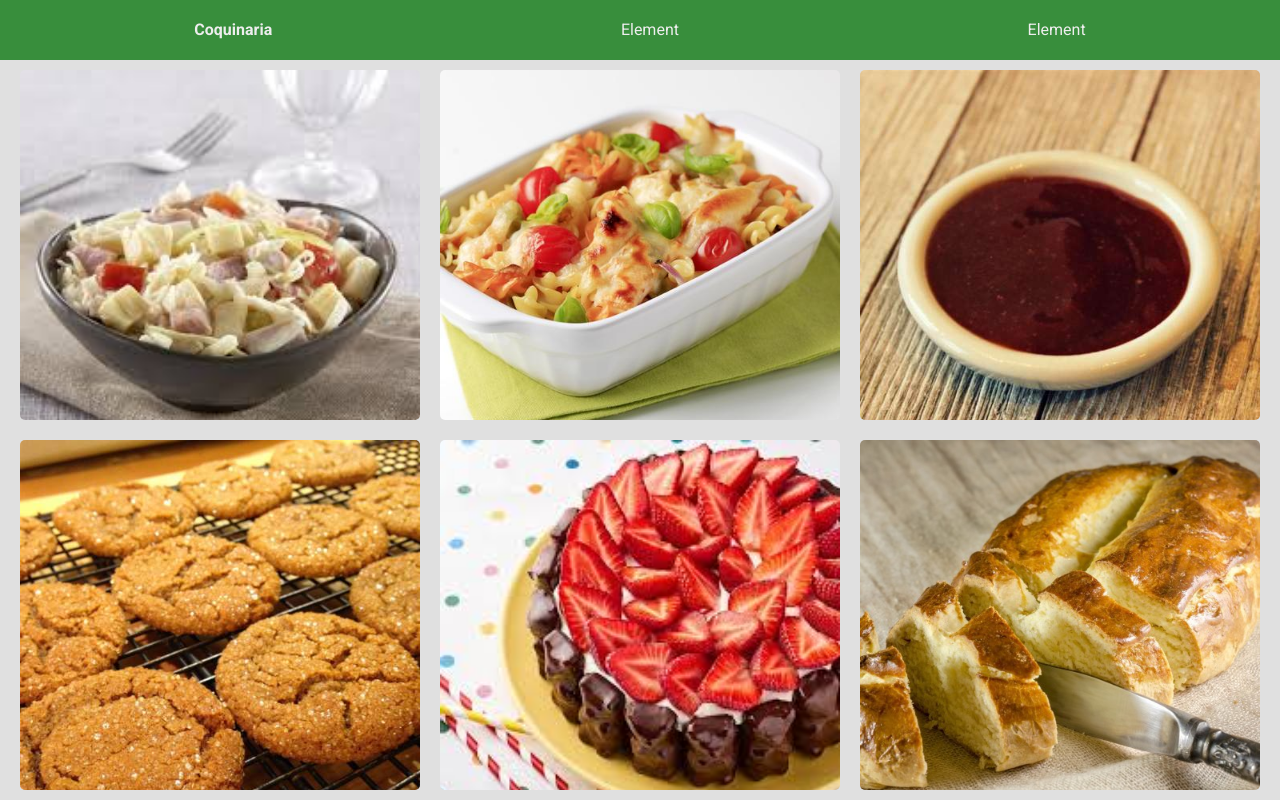
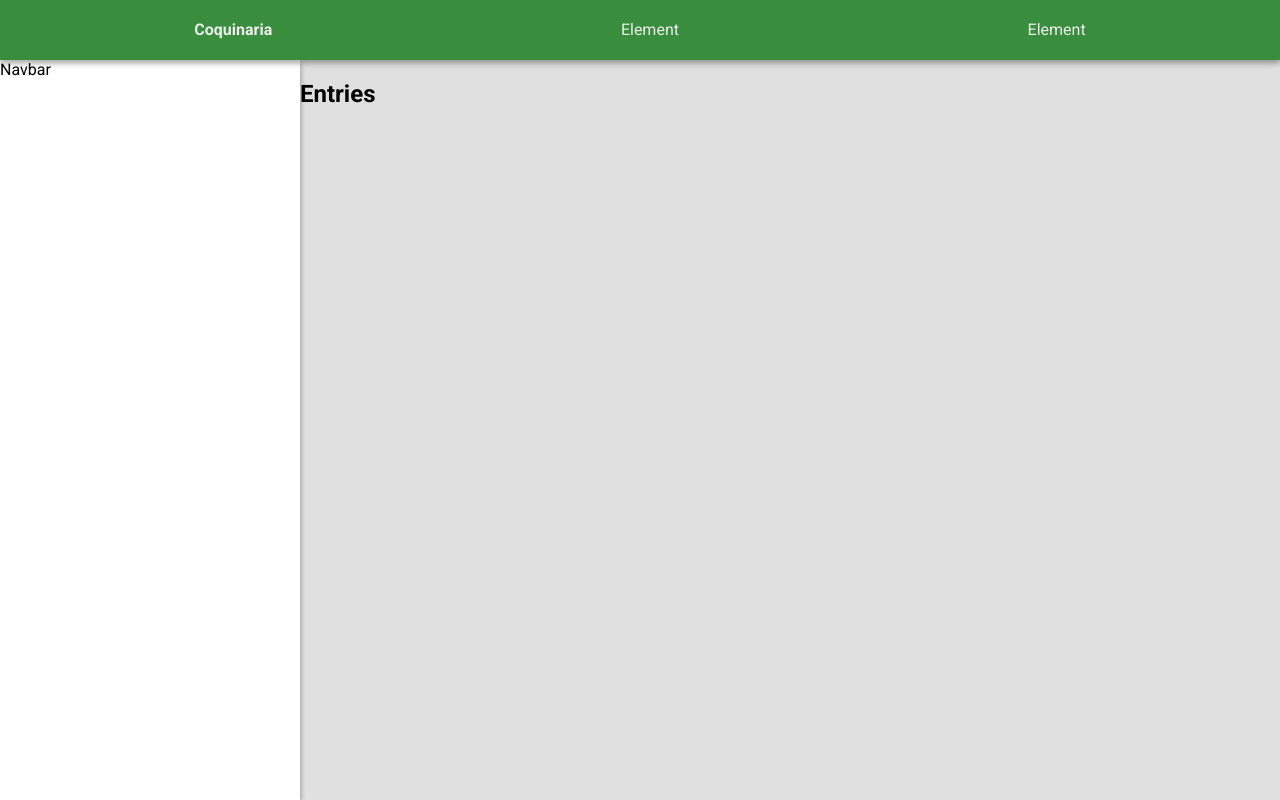
Before and after one commit to aHugues/coquinaria-frontend, a Vue app: page / in a window 1280 px wide. Both pictures are taken after a click on the element "Entries". Built offline with nearby package versions, Linux system fonts and the light colour scheme.

Commit message:
Add basic layout for vertical navbar on category

```diff
--- a/src/App.vue
+++ b/src/App.vue
@@ -43,6 +43,8 @@
   left: 0;
   right: 0;
   height: $navbar-height;
+  box-shadow: 0 3px 6px rgba(0,0,0,0.16), 0 3px 6px rgba(0,0,0,0.23);
+  z-index: 99;
 }
 .main-page-wrapper {
   position: absolute;
--- a/src/components/MainPage.vue
+++ b/src/components/MainPage.vue
@@ -1,9 +1,14 @@
 <template>
     <div id="main-page">
-        <div v-if="category != ''" class="selected-category-wrapper" @click="onCloseCategory">
-          <div v-on:click.stop class="selected-category-content">
-            <recipes-list :category="category"></recipes-list>
-          </div>
+        <div v-if="category != ''" class="selected-category-wrapper" @v-on:close-category="onCloseCategory">
+          <!-- <div v-on:click.stop class="selected-category-content"> -->
+            <div class="vertical-navbar-wrapper">
+              <vertical-nav-bar></vertical-nav-bar>
+            </div>
+            <div class="recipes-category-wrapper">
+              <recipes-list :category="category"></recipes-list>
+            </div>
+          <!-- </div> -->
         </div>
         <div v-if="category == ''" class="categories-wrapper">
             <recipe-category
@@ -18,6 +23,7 @@
 <script>
 import RecipeCategory from './RecipeCategory/RecipeCategory.vue';
 import RecipesList from './Recipe/RecipesList.vue';
+import VerticalNavBar from './VerticalNavBar/VerticalNavBar.vue';
 
 // TODO: programmatically get list of categories instead of hardcoded list
 const categoriesList = [
@@ -49,6 +55,7 @@
   components: {
     RecipeCategory,
     RecipesList,
+    VerticalNavBar,
   },
   data: getCategories,
   methods: {
@@ -60,13 +67,31 @@
 
 <style lang="scss">
 
+$vertical-navbar-width: 300px;
+
 .selected-category-wrapper {
     width: 100%;
     height: 100%;
-    margin: auto;
+    background-color: #E0E0E0;
     box-sizing: border-box;
-    padding-top: 1%;
-    background-color: grey;
+    z-index: 10;
+}
+
+.vertical-navbar-wrapper {
+  width: $vertical-navbar-width;
+  position: absolute;
+  top: 0;
+  bottom: 0;
+  z-index: 98;
+}
+
+.recipes-category-wrapper {
+  position: absolute;
+  top: 0;
+  left: $vertical-navbar-width;
+  right: 0;
+  bottom: 0;
+
 }
 
 .selected-category-content {
--- a/src/components/Recipe/RecipesList.vue
+++ b/src/components/Recipe/RecipesList.vue
@@ -1,6 +1,8 @@
 <template>
   <div class="recipes-list-wrapper">
-    category: {{ category }}
+    <h2 class="recipes-list-title">
+      {{ category }}
+    </h2>
   </div>
 </template>
 
@@ -14,6 +16,9 @@
 };
 </script>
 
-<style>
+<style lang="scss" scoped>
+.recipes-list-wrapper {
+  overflow: auto;
+}
 
 </style>
--- a/src/components/RecipeCategory/RecipeCategory.vue
+++ b/src/components/RecipeCategory/RecipeCategory.vue
@@ -60,6 +60,7 @@
     background-size: cover;
     transition: background-image 0.5s;
     cursor: pointer;
+    box-shadow: 0 1px 3px rgba(0,0,0,0.12), 0 1px 2px rgba(0,0,0,0.24);
 }
 .category-card-content {
     padding: 10px;
--- /dev/null
+++ b/src/components/VerticalNavBar/VerticalNavBar.vue
@@ -0,0 +1,19 @@
+<template>
+  <div class="vertical-navbar">Navbar</div>
+</template>
+
+<script>
+export default {
+  name: 'VerticalNavBar',
+
+};
+</script>
+
+<style lang="scss">
+.vertical-navbar {
+  background-color: white;
+  height: 100%;
+  box-shadow: 0 3px 6px rgba(0,0,0,0.16), 0 3px 6px rgba(0,0,0,0.23);
+  z-index: 99;
+}
+</style>
```
